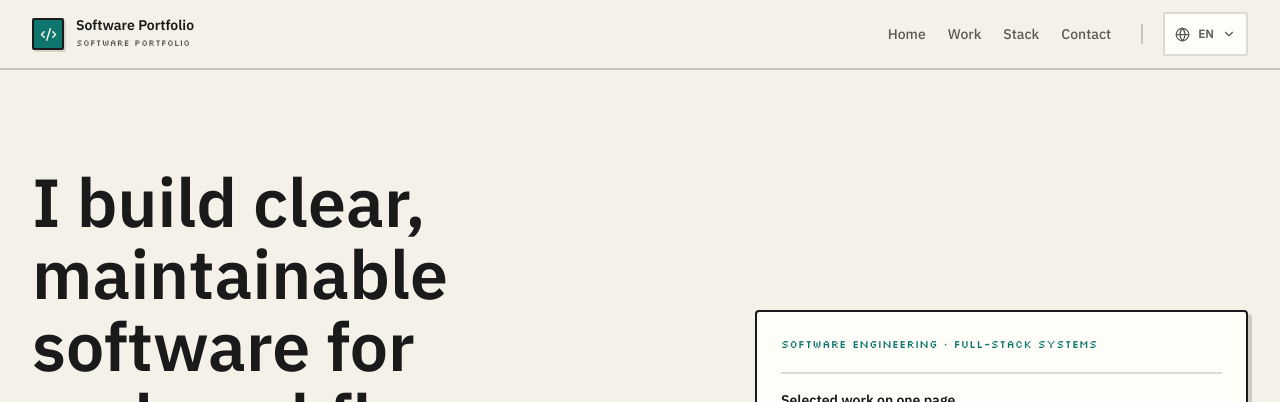
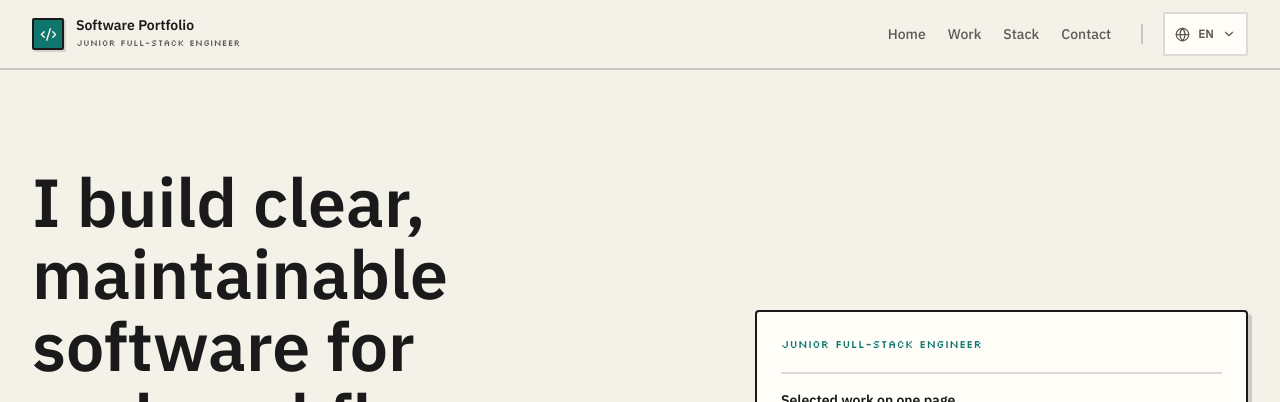
Before and after one commit to Manchinn/Portfolio, a Next.js app: page / in a window 1280 px wide. Shown: the top 402 px of the page. Built offline with nearby package versions, Linux system fonts and the light colour scheme.

Commit message:
content: position portfolio as junior full-stack engineer

```diff
--- a/src/content/home.ts
+++ b/src/content/home.ts
@@ -36,7 +36,7 @@ export type HomeCopy = HomeSectionCopy &
 
 export const homeSections: LocalizedData<HomeSectionCopy> = {
   en: {
-    heroEyebrow: 'Software engineering · Full-stack systems',
+    heroEyebrow: 'Junior full-stack engineer',
     heroTitle: 'I build clear, maintainable software for real workflows.',
     heroBody:
       'I turn rough requirements into typed web applications, internal tools, and production-ready interfaces that teams can understand and maintain.',
@@ -85,7 +85,7 @@ export const homeSections: LocalizedData<HomeSectionCopy> = {
   },
   th: {
     // Pixel eyebrows stay Latin (Silkscreen lacks Thai glyphs).
-    heroEyebrow: 'Software engineering · Full-stack systems',
+    heroEyebrow: 'Junior full-stack engineer',
     heroTitle: 'สร้างซอฟต์แวร์ที่ชัดเจน ดูแลต่อได้ และรองรับ workflow จริง',
     heroBody:
       'เปลี่ยน requirements ที่ยังไม่ชัดให้เป็นเว็บแอป เครื่องมือภายใน และอินเทอร์เฟซที่พร้อมใช้งานจริงและทีมดูแลต่อได้',
--- a/src/content/shared.ts
+++ b/src/content/shared.ts
@@ -22,7 +22,7 @@ export const sharedChrome: LocalizedData<SharedChromeCopy> = {
     contactAction: 'Open GitHub inquiry',
     contactNotice: 'Opens a public GitHub issue. Do not include private credentials or personal data you would not post publicly.',
     viewSelectedWork: 'View selected work',
-    portfolioLabel: 'Software engineering portfolio',
+    portfolioLabel: 'Junior full-stack engineering portfolio',
   },
   th: {
     problem: 'ปัญหา',
@@ -32,7 +32,7 @@ export const sharedChrome: LocalizedData<SharedChromeCopy> = {
     contactNotice:
       'จะเปิด GitHub issue แบบสาธารณะ อย่าใส่รหัสผ่าน โทเคน หรือข้อมูลส่วนตัวที่ไม่ควรโพสต์สาธารณะ',
     viewSelectedWork: 'ดูผลงานที่เลือก',
-    portfolioLabel: 'พอร์ตโฟลิโอวิศวกรรมซอฟต์แวร์',
+    portfolioLabel: 'พอร์ตโฟลิโอวิศวกรรม full-stack ระดับ junior',
   },
 }
 
--- a/src/i18n/locales/en.json
+++ b/src/i18n/locales/en.json
@@ -1,6 +1,6 @@
 {
   "nav": {
-    "tagline": "Software portfolio",
+    "tagline": "Junior full-stack engineer",
     "home": "Home",
     "work": "Work",
     "stack": "Stack",
--- a/src/i18n/locales/th.json
+++ b/src/i18n/locales/th.json
@@ -1,6 +1,6 @@
 {
   "nav": {
-    "tagline": "Software portfolio",
+    "tagline": "Junior full-stack engineer",
     "home": "หน้าหลัก",
     "work": "ผลงาน",
     "stack": "สแต็ก",
```
